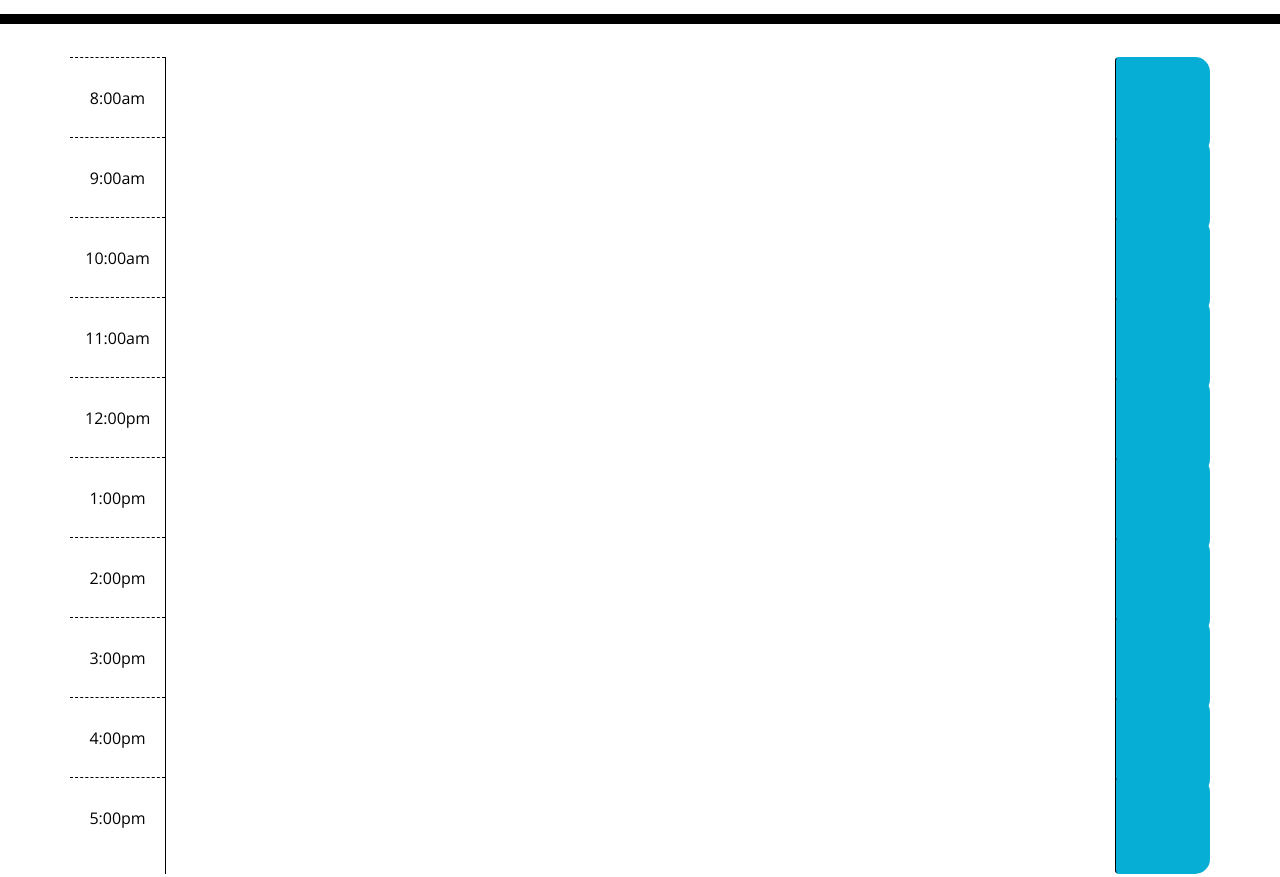
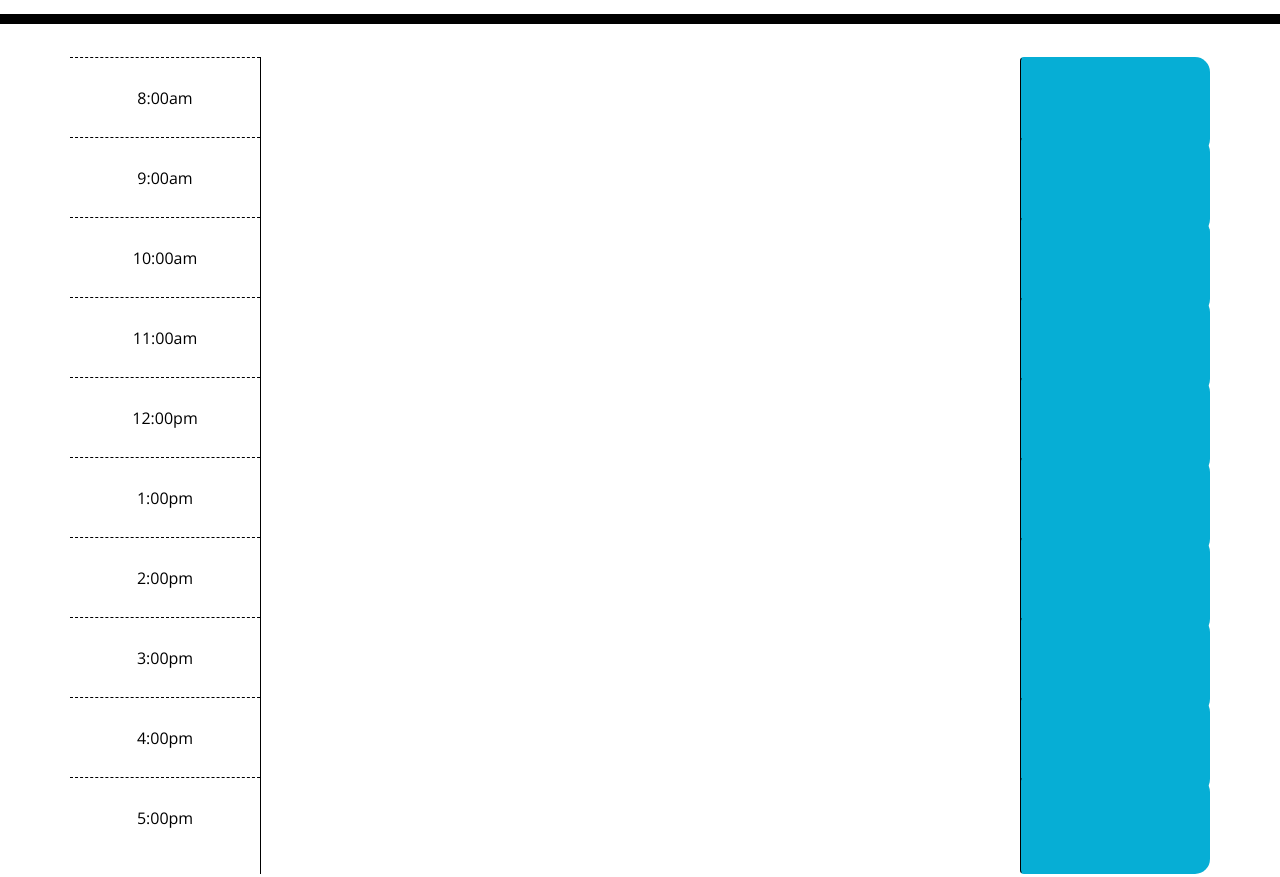
Before and after one commit to zeebigbadkitty/Work-Day-Scheduler, a plain HTML site: page index.html in a window 1280 px wide. Shown: the part 280-1157 px from the top of the page. Drawn offline with nearby package versions, Linux system fonts and the light colour scheme.

Commit message:
I wanted to make the areas on the left and right a little larger.

```diff
--- a/index.html
+++ b/index.html
@@ -31,93 +31,93 @@
     <div class="container">
       <!-- Timeblocks go here -->
         <div id="8am" class="row time-block">
-            <div class="col-md-1 hour">
+            <div class="col-md-2 hour">
               <p>8:00am</p>
             </div>
-            <textarea class="col-md-10 agenda"></textarea>
-            <button class="btn saveBtn col-md-1">
+            <textarea class="col-md-8 agenda"></textarea>
+            <button class="btn saveBtn col-md-2">
             <i class="fa-solid fa-calendar-plus"></i>
             </button>
         </div>
         <div id="9am" class="row time-block">
-          <div class="col-md-1 hour">
+          <div class="col-md-2 hour">
             <p>9:00am</p>
           </div>
-          <textarea class="col-md-10 agenda"></textarea>
-          <button class="btn saveBtn col-md-1">
+          <textarea class="col-md-8 agenda"></textarea>
+          <button class="btn saveBtn col-md-2">
             <i class="fa-solid fa-calendar-plus"></i>
           </button>
       </div>
       <div id="10am" class="row time-block">
-        <div class="col-md-1 hour">
+        <div class="col-md-2 hour">
           <p>10:00am</p>
         </div>
-        <textarea class="col-md-10 agenda"></textarea>
-        <button class="btn saveBtn col-md-1">
+        <textarea class="col-md-8 agenda"></textarea>
+        <button class="btn saveBtn col-md-2">
           <i class="fa-solid fa-calendar-plus"></i>
         </button>
     </div>
     <div id="11am" class="row time-block">
-      <div class="col-md-1 hour">
+      <div class="col-md-2 hour">
         <p>11:00am</p>
       </div>
-      <textarea class="col-md-10 agenda"></textarea>
-      <button class="btn saveBtn col-md-1">
+      <textarea class="col-md-8 agenda"></textarea>
+      <button class="btn saveBtn col-md-2">
         <i class="fa-solid fa-calendar-plus"></i>
       </button>
   </div>
   <div id="12pm" class="row time-block">
-    <div class="col-md-1 hour">
+    <div class="col-md-2 hour">
       <p>12:00pm</p>
     </div>
-    <textarea class="col-md-10 agenda"></textarea>
-    <button class="btn saveBtn col-md-1">
+    <textarea class="col-md-8 agenda"></textarea>
+    <button class="btn saveBtn col-md-2">
       <i class="fa-solid fa-calendar-plus"></i>
     </button>
 </div>
 <div id="1pm" class="row time-block">
-  <div class="col-md-1 hour">
+  <div class="col-md-2 hour">
     <p>1:00pm</p>
   </div>
-  <textarea class="col-md-10 agenda"></textarea>
-  <button class="btn saveBtn col-md-1">
+  <textarea class="col-md-8 agenda"></textarea>
+  <button class="btn saveBtn col-md-2">
     <i class="fa-solid fa-calendar-plus"></i>
   </button>
 </div>
 <div id="2pm" class="row time-block">
-  <div class="col-md-1 hour">
+  <div class="col-md-2 hour">
     <p>2:00pm</p>
   </div>
-  <textarea class="col-md-10 agenda"></textarea>
-  <button class="btn saveBtn col-md-1">
+  <textarea class="col-md-8 agenda"></textarea>
+  <button class="btn saveBtn col-md-2">
     <i class="fa-solid fa-calendar-plus"></i>
   </button>
 </div>
 <div id="3pm" class="row time-block">
-  <div class="col-md-1 hour">
+  <div class="col-md-2 hour">
     <p>3:00pm</p>
   </div>
-  <textarea class="col-md-10 agenda"></textarea>
-  <button class="btn saveBtn col-md-1">
+  <textarea class="col-md-8 agenda"></textarea>
+  <button class="btn saveBtn col-md-2">
     <i class="fa-solid fa-calendar-plus"></i>
   </button>
 </div>
 <div id="4pm" class="row time-block">
-  <div class="col-md-1 hour">
+  <div class="col-md-2 hour">
     <p>4:00pm</p>
   </div>
-  <textarea class="col-md-10 agenda"></textarea>
-  <button class="btn saveBtn col-md-1">
+  <textarea class="col-md-8 agenda"></textarea>
+  <button class="btn saveBtn col-md-2">
     <i class="fa-solid fa-calendar-plus"></i>
   </button>
 </div>
 <div id="5pm" class="row time-block">
-  <div class="col-md-1 hour">
+  <div class="col-md-2 hour">
     <p>5:00pm</p>
   </div>
-  <textarea class="col-md-10 agenda"></textarea>
-  <button class="btn saveBtn col-md-1">
-    <i class="fa-solid fa-calendar-plus"></i>
+  <textarea class="col-md-8 agenda"></textarea>
+  <button class="btn saveBtn col-md-2">
+            <i class="fa-solid fa-calendar-plus"></i>
   </button>
 </div>
     </div>
```
